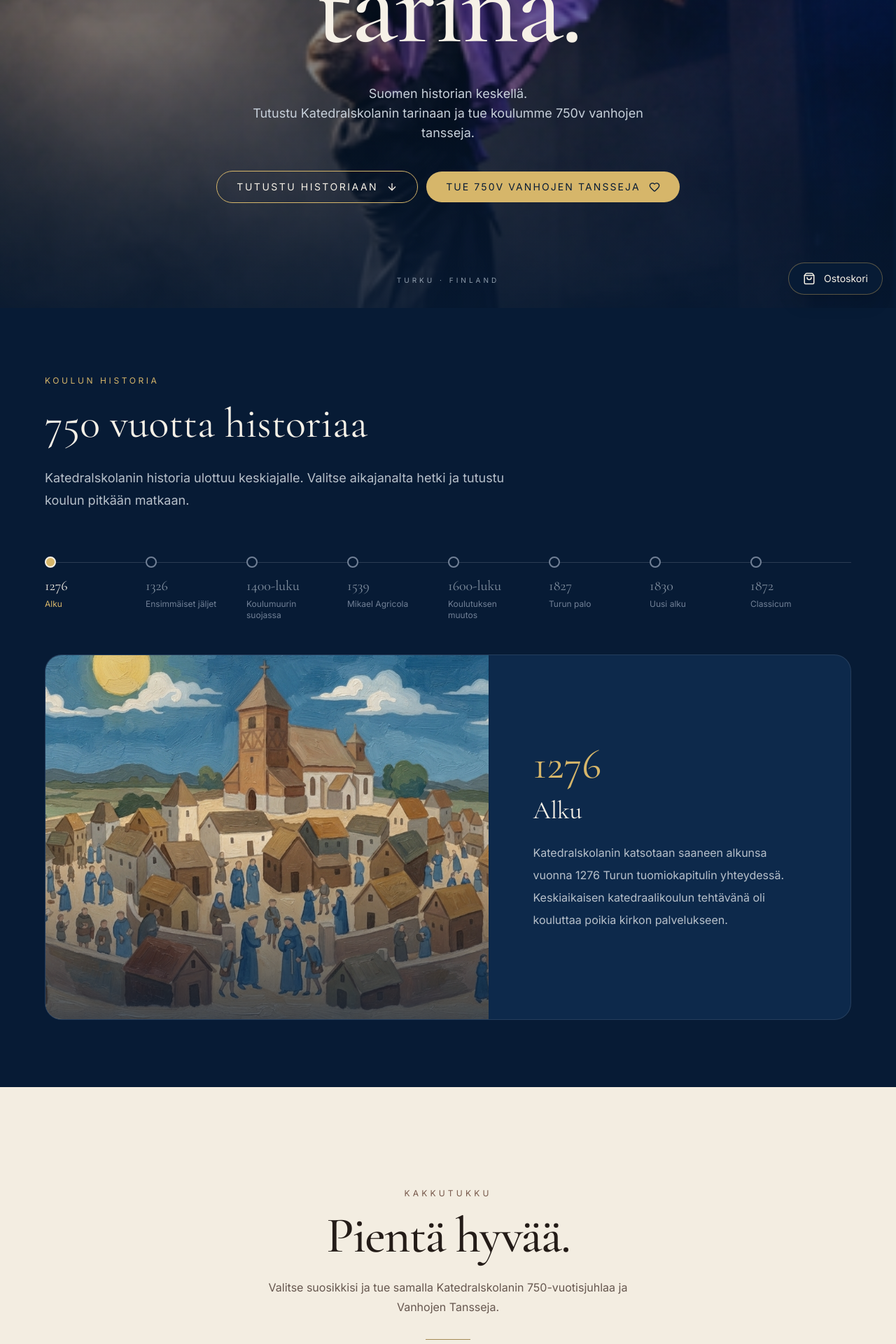
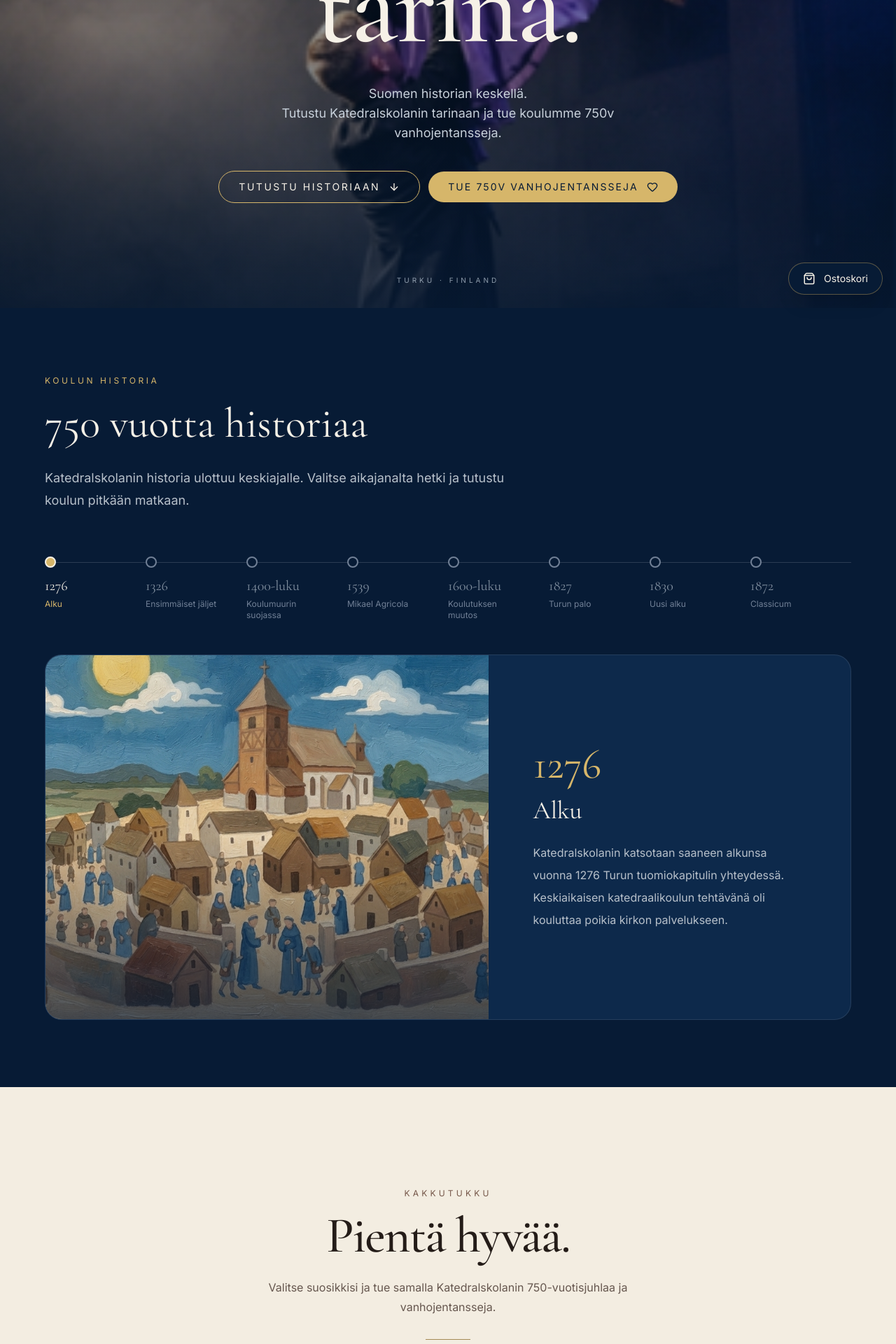
Before and after one commit to arthurlagerlof/750-vanhojen-tanssit, a Next.js app: page / in a window 1280 px wide. Shown: the part 360-2280 px from the top of the page at 70% size. Built offline with nearby package versions, Linux system fonts and the light colour scheme.

Commit message:
Grammar fixes

```diff
--- a/app/layout.tsx
+++ b/app/layout.tsx
@@ -23,13 +23,13 @@ export const metadata: Metadata = {
   },
 
   description:
-    "Tutustu Katedralskolan i Åbon 750-vuotiseen historiaan ja tue koulun Vanhojen Tanssien järjestämistä Kakkutukun kautta.",
+    "Tutustu Katedralskolan i Åbon 750-vuotiseen historiaan ja tue koulun vanhojentanssien järjestämistä Kakkutukun kautta.",
 
   keywords: [
     "Katedralskolan i Åbo",
     "Katedralskolan",
     "Katedralskolan 750 vuotta",
-    "Vanhojen Tanssit",
+    "vanhojentanssit",
     "Kakkutukku",
     "Turku",
     "Åbo",
@@ -38,7 +38,7 @@ export const metadata: Metadata = {
   openGraph: {
     title: "Katedralskolan i Åbo - 750 vuotta",
     description:
-      "Tutustu Katedralskolan i Åbon historiaan ja tue koulun Vanhojen Tanssien järjestämistä.",
+      "Tutustu Katedralskolan i Åbon historiaan ja tue koulun vanhojentanssien järjestämistä.",
     url: "https://wanhat.netlify.app",
     siteName: "Katedralskolan i Åbo - 750 vuotta",
     locale: "fi_FI",
@@ -48,7 +48,7 @@ export const metadata: Metadata = {
         url: "/vanhojen_tanssit_katedralskolan.png",
         width: 1200,
         height: 630,
-        alt: "Katedralskolan Vanhojen Tanssit",
+        alt: "Katedralskolan vanhojentanssit",
       },
     ],
   },
@@ -57,7 +57,7 @@ export const metadata: Metadata = {
     card: "summary_large_image",
     title: "Katedralskolan i Åbo - 750 vuotta",
     description:
-      "Tutustu Katedralskolan i Åbon historiaan ja tue Vanhojen Tanssien järjestämistä.",
+      "Tutustu Katedralskolan i Åbon historiaan ja tue vanhojentanssien järjestämistä.",
     images: ["/vanhojen_tanssit_katedralskolan.png"],
   },
 
--- a/app/page.tsx
+++ b/app/page.tsx
@@ -27,7 +27,7 @@ export default function Home() {
 
             <p className="mx-auto mt-6 max-w-xl text-base leading-7 text-[#66574f]">
               Valitse suosikkisi ja tue samalla Katedralskolanin
-              750-vuotisjuhlaa ja Vanhojen Tansseja.
+              750-vuotisjuhlaa ja vanhojentansseja.
             </p>
 
             <div className="mx-auto mt-8 h-px w-16 bg-[#a58a55]" />
--- a/components/hero/Hero.tsx
+++ b/components/hero/Hero.tsx
@@ -140,7 +140,7 @@ export function Hero() {
           Suomen historian keskellä.
           <br />
           Tutustu Katedralskolanin tarinaan ja tue
-          koulumme 750v vanhojen tansseja.
+          koulumme 750v vanhojentansseja.
         </p>
 
         <div className="mt-10 flex flex-col items-center gap-3 sm:flex-row">
@@ -158,7 +158,7 @@ export function Hero() {
             onClick={handleCtaClick}
             className="inline-flex items-center justify-center gap-3 rounded-full bg-[#d6b66a] px-7 py-3 text-sm uppercase tracking-[0.15em] text-[#071b35] transition hover:bg-[#f6f1e7]"
           >
-            Tue 750v vanhojen tansseja
+            Tue 750v vanhojentansseja
             <Heart size={16} />
           </a>
         </div>
--- a/data/faq.ts
+++ b/data/faq.ts
@@ -7,7 +7,7 @@ export const faqItems: FAQItem[] = [
   {
     question: "Mihin tilaukseni tuotto käytetään?",
     answer:
-      "Kakkutukun tuotolla tuetaan Katedralskolanin Vanhojen Tanssien järjestämistä.",
+      "Kakkutukun tuotolla tuetaan Katedralskolanin vanhojentanssien järjestämistä.",
   },
   {
     question: "Kuinka paljon yksi tuote maksaa?",
--- a/data/history.ts
+++ b/data/history.ts
@@ -120,8 +120,8 @@ export const historyEvents: HistoryEvent[] = [
   {
     year: "2026",
     title: "750 vuotta",
-    text: "Katedralskolan juhlii 750-vuotista historiaansa. Vuoden 2027 alussa järjestetään vanhojen tanssit.",
+    text: "Katedralskolan juhlii 750-vuotista historiaansa. Vuoden 2027 alussa järjestetään vanhojentanssit.",
     image: "/history/2026_dance_lift_dirty_dancing.png",
-    imageAlt: "Vanhojen Tanssien tanssipari nostossa",
+    imageAlt: "Vanhojentanssien tanssipari nostossa",
   },
 ];
```
Also changed, not shown: 1 other file (tests, documents, lock files or other folders).
